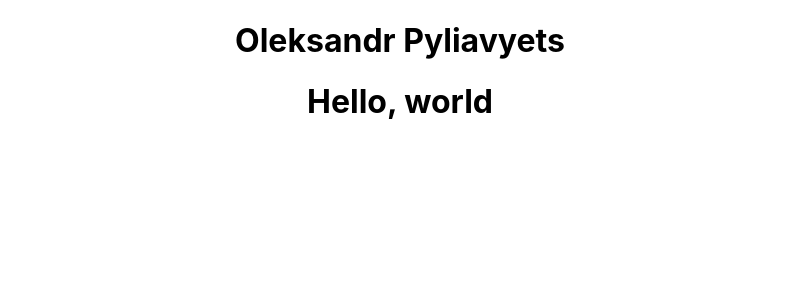
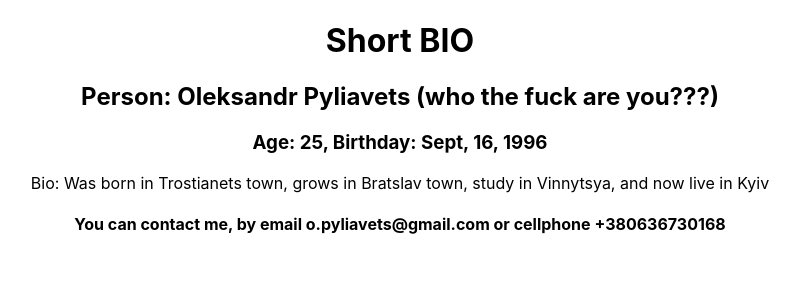
Before and after one commit to opyliavets/autobiography_test, a React (Create React App) app: page / in a window 1280 px wide. Shown: the top 300 px of the page, without its empty margins (240-1040 px from the left). Built offline with nearby package versions, Linux system fonts and the light colour scheme.

Commit message:
add 'person component' and some user to testing

```diff
--- a/src/App.tsx
+++ b/src/App.tsx
@@ -1,16 +1,40 @@
 import React from 'react';
 import './App.css';
 import { Header } from './Header';
+import { Person } from './Person';
 
-const user = {
-  userName: 'Oleksandr',
-  userLastName: 'Pyliavyets'
-}
+const someuser1JSON = `{
+  "name":"Oleksandr",
+  "lastname":"Pyliavets",
+  "bio":"Was born in Trostianets town, grows in Bratslav town, study in Vinnytsya, and now live in Kyiv",
+  "age": 25,
+  "birth":"Sept, 16, 1996",
+  "contacts":{
+    "email":"o.pyliavets@gmail.com",
+    "phone":"+380636730168"
+  },
+  "human": false
+}`;
+
+const someuser2JSON = `{
+  "name":"Alina",
+  "lastname":"Pyliavets",
+  "bio":"Was born in Tetiyiv town, grows in Plokhanivka borough, study in Kyiv, and now live in America",
+  "age": 25,
+  "birth":"Aug, 28, 1996",
+  "contacts":{
+    "email":"m.alina_ds@gmail.com",
+    "phone":"+380731538574"
+  },
+  "human": true
+}`;
+
+const user = JSON.parse(someuser1JSON);
 
 const App = () => (
   <div className="App">
-    <h1>{user.userName + " " + user.userLastName}</h1>
-    <Header copyright = "Hello, world"/>
+    <Header copyright = "Short BIO"/>
+    <Person name = {user.name} lastname = {user.lastname} bio = {user.bio} age = {user.age} birth = {user.birth} contacts = {user.contacts} isHuman = {user.human}/>
   </div>
 )
 export default App;
--- a/src/Header.tsx
+++ b/src/Header.tsx
@@ -6,5 +6,5 @@ type HeaderProps = {
 
 export const Header: React.FC<HeaderProps> = (props) =>
     <h1>
-    {props.copyright}
+        {props.copyright}
     </h1>;
--- /dev/null
+++ b/src/Person.tsx
@@ -0,0 +1,20 @@
+import React from 'react';
+
+type PersonProps = {
+  name: string;
+  lastname: string;
+  bio: string;
+  age: number;
+  birth: string;
+  contacts: { email: string; phone: string; };
+  isHuman: boolean;
+};
+
+export const Person: React.FC<PersonProps> = (props) => (
+  <div className='Person'>
+    <h2>Person: {props.name + " " + props.lastname} ({props.isHuman?'human':'who the fuck are you???'})</h2>
+    <h3>Age: {props.age}, Birthday: {props.birth}</h3>
+    <p>Bio: {props.bio}</p>
+    <h4>You can contact me, by email {props.contacts.email} or cellphone {props.contacts.phone}</h4>
+  </div>
+);
```
